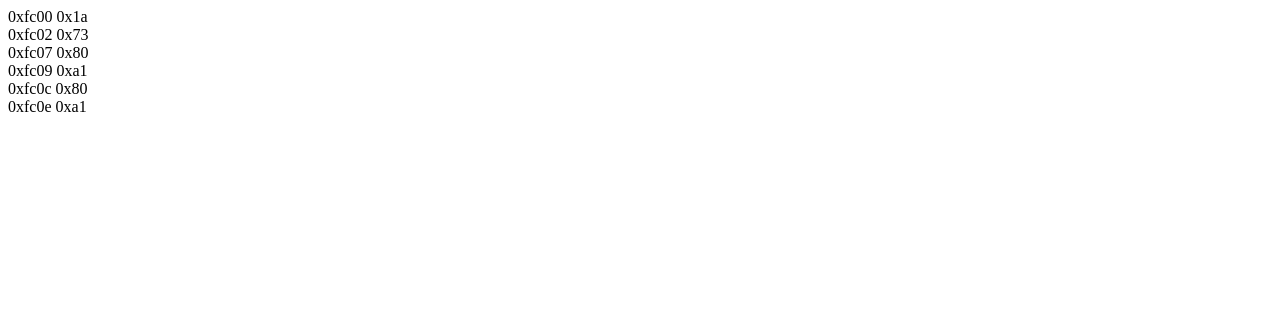
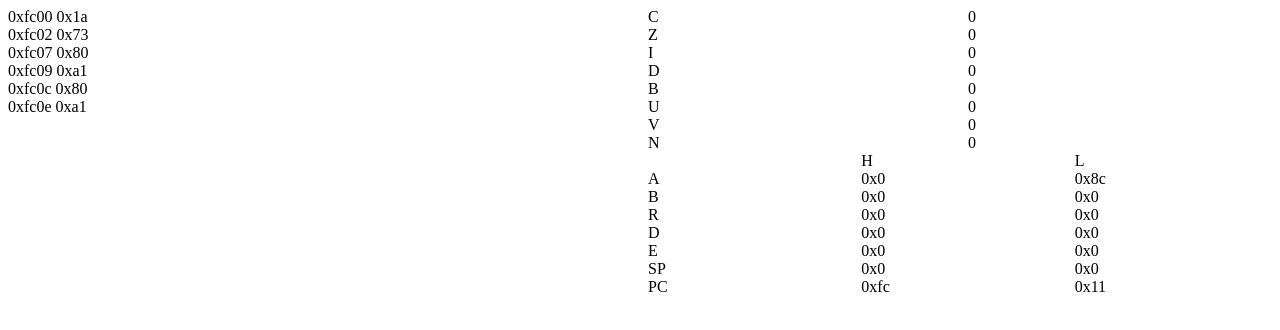
Before and after one commit to zoltantamasvajda/centurion_web_emu, a plain HTML site: page index.html in a window 1280 px wide. Drawn offline with Linux system fonts and the light colour scheme.

Commit message:
some progress has been made

```diff
--- a/index.html
+++ b/index.html
@@ -11,6 +11,14 @@
 
 <body>
     <div id="log"></div>
+    <div id="status">
+        <div id="flags"></div>
+        <div id="registers">
+            <div></div>
+            <div>H</div>
+            <div>L</div>
+        </div>
+    </div>
     <script src="index.js"></script>
 </body>
 
--- a/index.js
+++ b/index.js
@@ -1,13 +1,48 @@
-let AX, AH, AL;
-let BX, BH, BL;
-let RT, RH, RL;
-let DX, DH, DL;
-let EX, EH, EL;
-let SP = 0x0000;    // Stack Pointer
-let PC = 0xfc00;    // Progran Counter
-let EXTRA;
+var AX = 0x0000, AH = 0x00, AL = 0x00;
+var BX = 0x0000, BH = 0x00, BL = 0x00;
+var RT = 0x0000, RH = 0x00, RL = 0x00;
+var DX = 0x0000, DH = 0x00, DL = 0x00;
+var EX = 0x0000, EH = 0x00, EL = 0x00;
+var SP = 0x0000;    // Stack Pointer
+var PC = 0xfc00;    // Progran Counter
+var EXTRA;
 
-let SENSE_SWITCH = 0b00000000
+const REGISTERS = [
+    'A',
+    'B',
+    'R',
+    'D',
+    'E',
+    'SP',
+    'PC'
+]
+
+const SENSE_SWITCH = 0b0000
+
+let STATUS = 0x00
+
+const FLAGS =
+{
+    C: (1 << 0),	// Carry Bit
+    Z: (1 << 1),	// Zero
+    I: (1 << 2),	// Disable Interrupts
+    D: (1 << 3),	// Decimal Mode (unused in this implementation)
+    B: (1 << 4),	// Break
+    U: (1 << 5),	// Unused
+    V: (1 << 6),	// Overflow
+    N: (1 << 7),	// Negative
+};
+
+function getFlag(f) {
+    return ((STATUS & f) > 0) ? 1 : 0;
+}
+
+function setFlag(f, v) {
+    if (v)
+        STATUS |= f;
+    else
+        STATUS &= ~f;
+}
 
 const MEM = new Array(0xFFFF)
 
@@ -45,6 +80,7 @@ for (let i = 0; i < BOOTLOADER.length; i++) {
 main();
 
 async function main() {
+    setup();
     let halt = false
     while (!halt) {
         const opcode = readmem(PC)
@@ -69,11 +105,19 @@ async function main() {
             case 0x0c: break; // ??
             case 0x0d: break; // ??
             case 0x0e: // dly Delay 4.5ms
-                await sleep(4.5)
+                sleep(4.5)
                 break;
             case 0x0f: break; // ??
             case 0x10: break; // bcs PC+N Branch if carry set
-            case 0x11: break; // bcc PC+N Branch if carry clear
+            case 0x11:       // bcc PC+N Branch if carry clear
+                {
+                    var N = readmem(PC)
+                    PC++
+                    if (!getFlag(FLAGS.C)) {
+                        PC = PC + N
+                    }
+                    break;
+                }
             case 0x12: break; // bns PC+N Branch if negative set
             case 0x13: break; // bnc PC+N Branch if negative clear
             case 0x14: break; // bzs PC+N Branch if zero set (Branch if equal)
@@ -108,12 +152,17 @@ async function main() {
             case 0x29: break; // dec AL Decrement byte of implicit AL register
             case 0x2a: break; // clr AL Clear byte of implicit AL register
             case 0x2b: break; // not AL Invert byte of implicit AL register
-            case 0x2c: // lsl AL Shift byte of implicit AL register left
+            case 0x2c: // srl AL Shift byte of implicit AL register left
                 {
-                    AL = AL << 1
+                    setFlag(FLAGS.C, AL & 0x01);
+                    setFlag(FLAGS.Z, (AL & 0x00FF) == 0x00);
+                    setFlag(FLAGS.N, AL & 0x0080);
+
+                    AL = AL >> 1
+
                     break;
                 }
-            case 0x2d: break; // lsr AL Shift byte of implicit AL register right
+            case 0x2d: break; // sll AL Shift byte of implicit AL register right
             case 0x2e: break; // Memory mapping?
             case 0x2f: break; // DMA
             case 0x30: break; // inc _X Increment full word of explicit register
@@ -215,10 +264,12 @@ async function main() {
                     const N = readmem(PC)
                     PC++
 
-                    MEM[SP] = PC >> 8
+                    MEM[SP] = RT >> 0x08
                     SP++
-                    MEM[SP + 1] = PC & 0xFF
+                    MEM[SP + 1] = RT & 0xFF
                     SP++
+
+                    RT = PC;
 
                     PC = PC + N
                     break;
@@ -388,6 +439,7 @@ async function main() {
             default:
                 break;
         }
+        draw();
         await sleep(1000)
     }
     log("Halted")
@@ -410,21 +462,49 @@ function log(message) {
     logDiv.appendChild(newDiv);
 }
 
-function initMem() {
-    const memDiv = document.getElementById('mem')
+function setup() {
+    const flagsDiv = document.getElementById('flags')
+    const registersDiv = document.getElementById('registers')
+    //Flags
+    for (let flag in FLAGS) {
+        const label = document.createElement('div');
+        const textnode = document.createTextNode(flag);
+        label.appendChild(textnode);
+        const value = document.createElement('div');
+        value.id = flag
+        flagsDiv.appendChild(label);
+        flagsDiv.appendChild(value);
 
-    for (let i = 0; i < MEM.length; i++) {
-        const newDiv = document.createElement('div');
-        newDiv.id = i.toString(16);
-        const textnode = document.createTextNode(i.toString(16));
-        newDiv.appendChild(textnode);
-        mem.appendChild(newDiv);
+    }
+
+    for (let register of REGISTERS) {
+        const label = document.createElement('div');
+        const textnode = document.createTextNode(register);
+        label.appendChild(textnode);
+        const valueLo = document.createElement('div');
+        valueLo.id = register + 'L'
+        const valueHi = document.createElement('div');
+        valueHi.id = register + 'H'
+        registersDiv.appendChild(label);
+        registersDiv.appendChild(valueHi);
+        registersDiv.appendChild(valueLo);
     }
 }
 
-function updateMem() {
-    for (let i = 0; i < MEM.length; i++) {
-        const div = document.getElementById(i.toString(16))
-        div.innerHTML = MEM[i] ? MEM[i].toString(16) : "00"
+function draw() {
+    for (let flag in FLAGS) {
+        const flagDiv = document.getElementById(flag);
+        flagDiv.innerHTML = getFlag(FLAGS[flag])
+    }
+    for (let register of REGISTERS) {
+        const registerDivLo = document.getElementById(register + 'L');
+        const registerDivHi = document.getElementById(register + 'H');
+        if (register !== 'SP' && register !== 'PC') {
+            registerDivLo.innerHTML = '0x' + this[register + 'L'].toString(16)
+            registerDivHi.innerHTML = '0x' + this[register + 'H'].toString(16)
+        } else {
+            registerDivLo.innerHTML = '0x' + (this[register] & 0xFF).toString(16)
+            registerDivHi.innerHTML = '0x' + (this[register] >> 8).toString(16)
+        }
     }
 }
--- a/style.css
+++ b/style.css
@@ -0,0 +1,27 @@
+body {
+    width: 100vw;
+    height: 100vh;
+    display: flex;
+}
+
+#log {
+    width: 50%;
+    height: 100%;
+    overflow-y: auto;
+}
+
+#status {
+    width: 50%;
+    height: 100%;
+    overflow-y: auto;
+}
+
+#flags {
+    display: grid;
+    grid-template-columns: 1fr 1fr;
+}
+
+#registers {
+    display: grid;
+    grid-template-columns: 1fr 1fr 1fr;
+}
```
